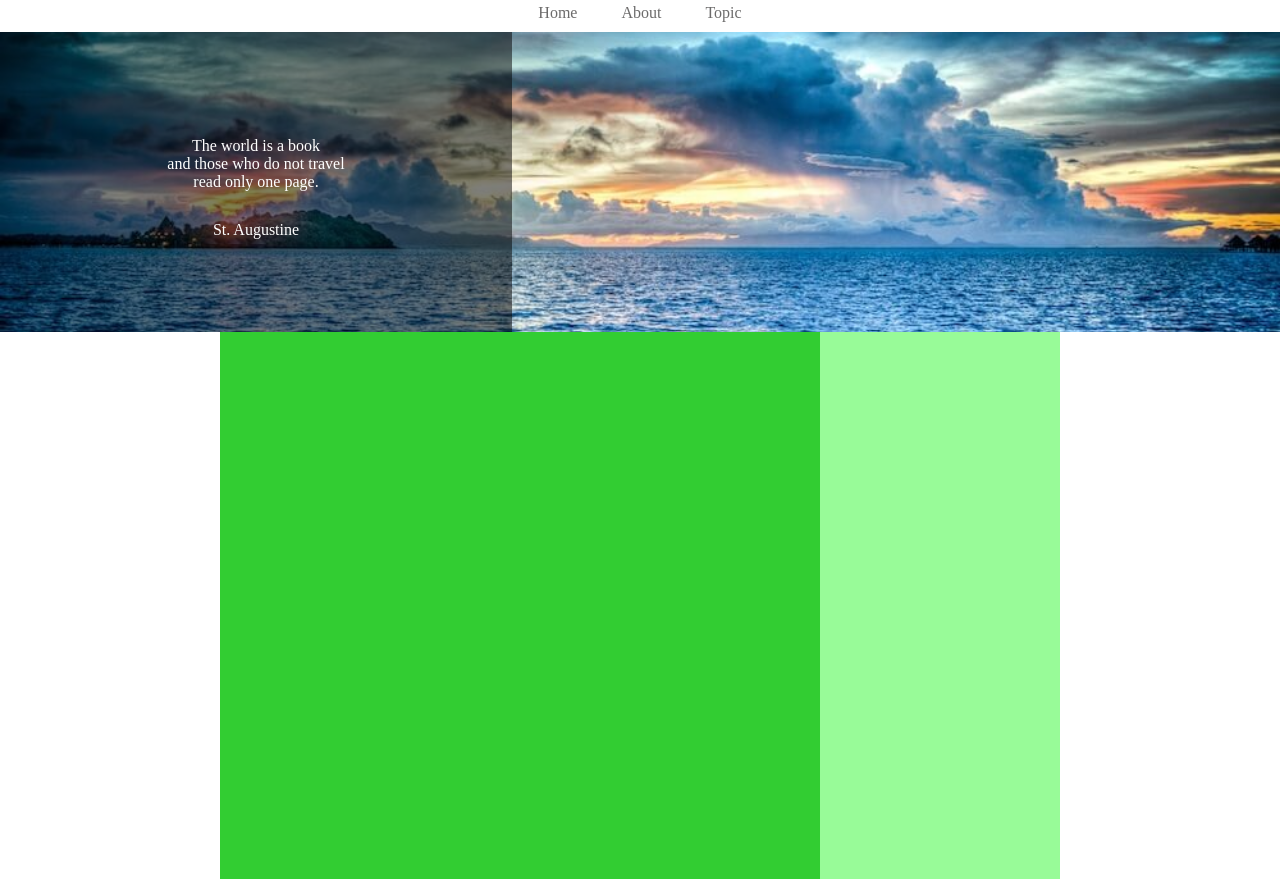
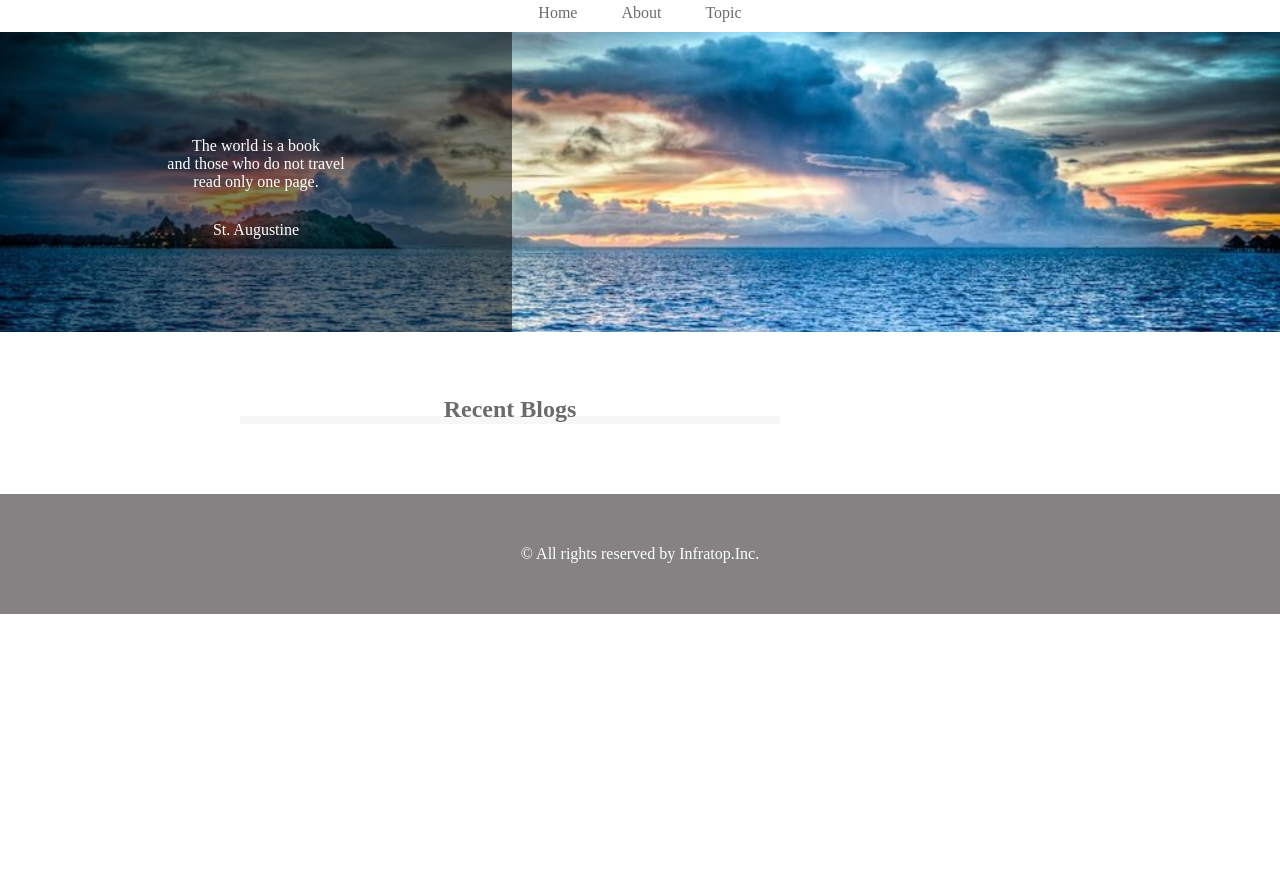
Before and after one commit to penpen5226/caravan, a plain HTML site: page index.html in a window 1280 px wide. Shown: the part 73-952 px from the top of the page. After the commit the page ends 800 px from the top, so only its background shows below. Drawn offline with Linux system fonts and the light colour scheme.

Commit message:
[Start]1-7

```diff
--- a/index.html
+++ b/index.html
@@ -46,10 +46,12 @@
     </div>
 
     <!-- main用のdiv -->
-    <div class="main">
-      <div class="blog"></div>
+  <main>
+    <section class="blog">
+      <h2 class="blog-heading">Recent Blogs</h2>
+    </section>
       <div class="sidebar"></div>
-    </div>
+  </main>
 
     <!-- footer -->
     <footer>
--- a/style.css
+++ b/style.css
@@ -59,23 +59,27 @@ header .heading {
   color: #fff; /* 文字色を白に変更 */
 }
 
-.main {
-  width: 840px; /* 横幅840px */
+main {
+  width: 800px; /* 横幅800px */
   display: flex; /* Flexboxの利用 */
-  justify-content: center; /* 子要素の横並び・中央寄せ */
-  margin: 0 auto; /* 中央寄せ（左右に余白がないとできない） */
+  justify-content: center; /* 要素の横並び・中央寄せ */
+  margin: 0 auto; /* 要素の中央揃え */
+  padding: 70px 0; /* 上下に70px、左右に0pxの内側余白 */
 }
 
 .blog {
-  width: 600px; /* 横幅600px */
-  height: 1400px; /* 高さ1400px */
-  background-color: limegreen; /* 背景色limegreen */
+  width: 540px;
+  margin-right: 30px; /* 領域の右側余白 */
+}
+
+.blog-heading {
+  border-bottom: 8px solid #f7f7f7;
+  text-align: center;
+  line-height: 0.6;
 }
 
 .sidebar {
-  width: 240px; /* 横幅240px */
-  height: 1400px; /* 高さ1400px */
-  background-color: palegreen; /* 背景色palegreen */
+  width: 230px;
 }
 
 footer {
```
